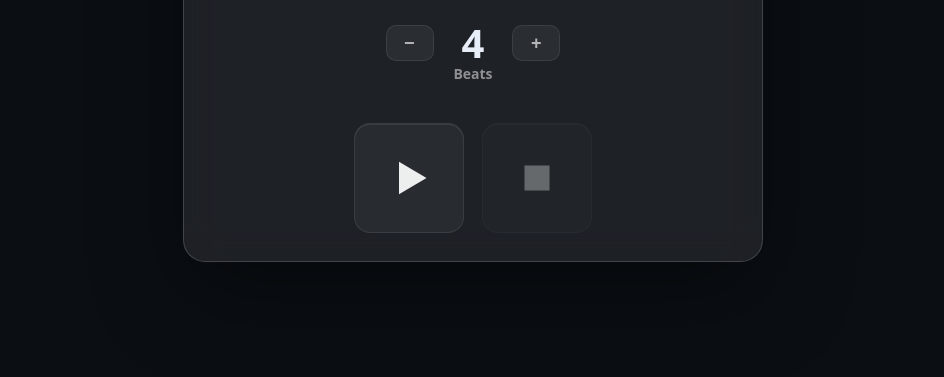
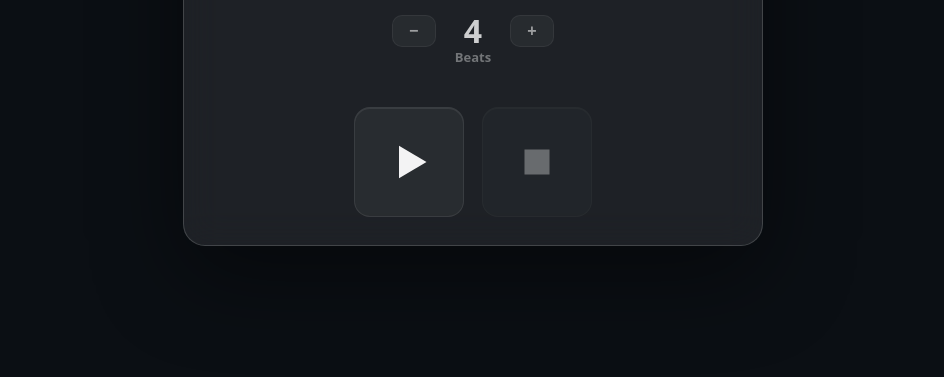
Before and after one commit to cawel/cawel.github.com, a plain HTML site: page music/metronome/index.html in a window 1280 px wide. Shown: the part 423-800 px from the top of the page, without its empty margins (167-1111 px from the left). Drawn offline with Linux system fonts and the light colour scheme.

Commit message:
Make beats feel secondary

```diff
--- a/music/metronome/styles.css
+++ b/music/metronome/styles.css
@@ -206,6 +206,7 @@ body{
   grid-template-columns: auto max-content auto;
   align-items: center;
   justify-content: center;
+  margin-top: -8px;
 
   column-gap: clamp(16px, 4vw, 28px);
 }
@@ -218,9 +219,10 @@ body{
 .beats-value{
   position: relative;
   text-align: center;
-  font-weight: 700;
-  font-size: clamp(28px, 5vw, 40px);
+  font-weight: 600;
+  font-size: clamp(22px, 4vw, 32px);
   line-height: 1;
+  color: rgba(255,255,255,0.78);
 }
 
 /* Label below number */
@@ -230,17 +232,24 @@ body{
   transform: translateX(-50%);
   top: calc(100% + 4px);
 
-  font-size: 14px;
+  font-size: 13px;
   font-weight: 600;
   letter-spacing: 0;
-  color: rgba(255,255,255,0.5);
+  color: rgba(255,255,255,0.38);
 }
 
 /* Slightly smaller buttons for beats */
 .text-btn--small{
-  width: 48px;
-  height: 36px;
-  font-size: 18px;
+  width: 44px;
+  height: 32px;
+  font-size: 16px;
+  color: rgba(255,255,255,0.55);
+  background: rgba(255,255,255,0.045);
+  border-color: rgba(255,255,255,0.06);
+}
+.text-btn--small:hover{
+  color: rgba(255,255,255,0.72);
+  background: rgba(255,255,255,0.075);
 }
 
 /* Responsive BPM row for small screens */
@@ -346,6 +355,6 @@ body{
 .transport-btn svg{
   width: clamp(48px, 7vw, 60px);
   height: clamp(48px, 7vw, 60px);
-  fill: rgba(255,255,255,0.92);
+  fill: rgba(255,255,255,0.95);
   display:block;
 }
```
